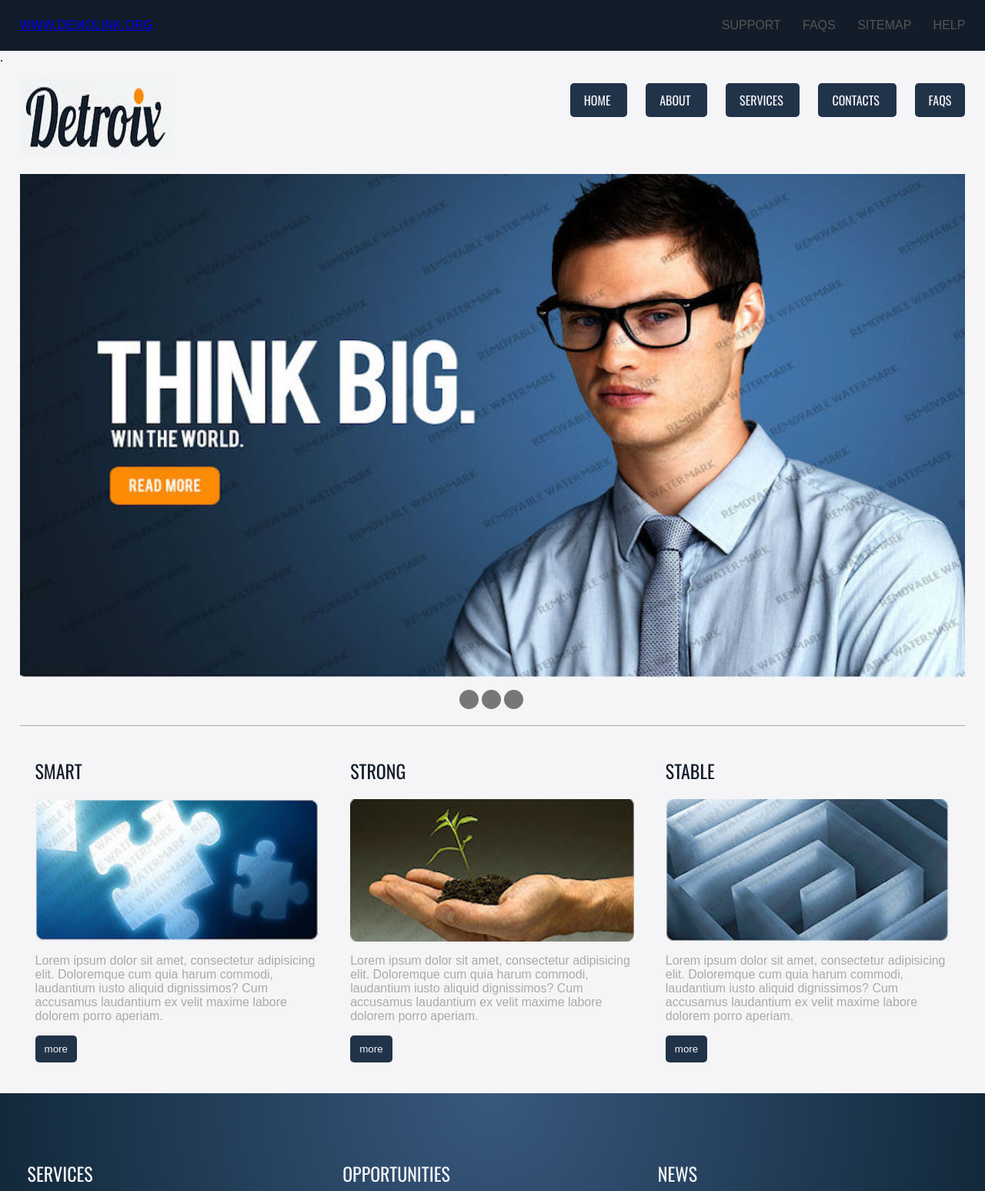
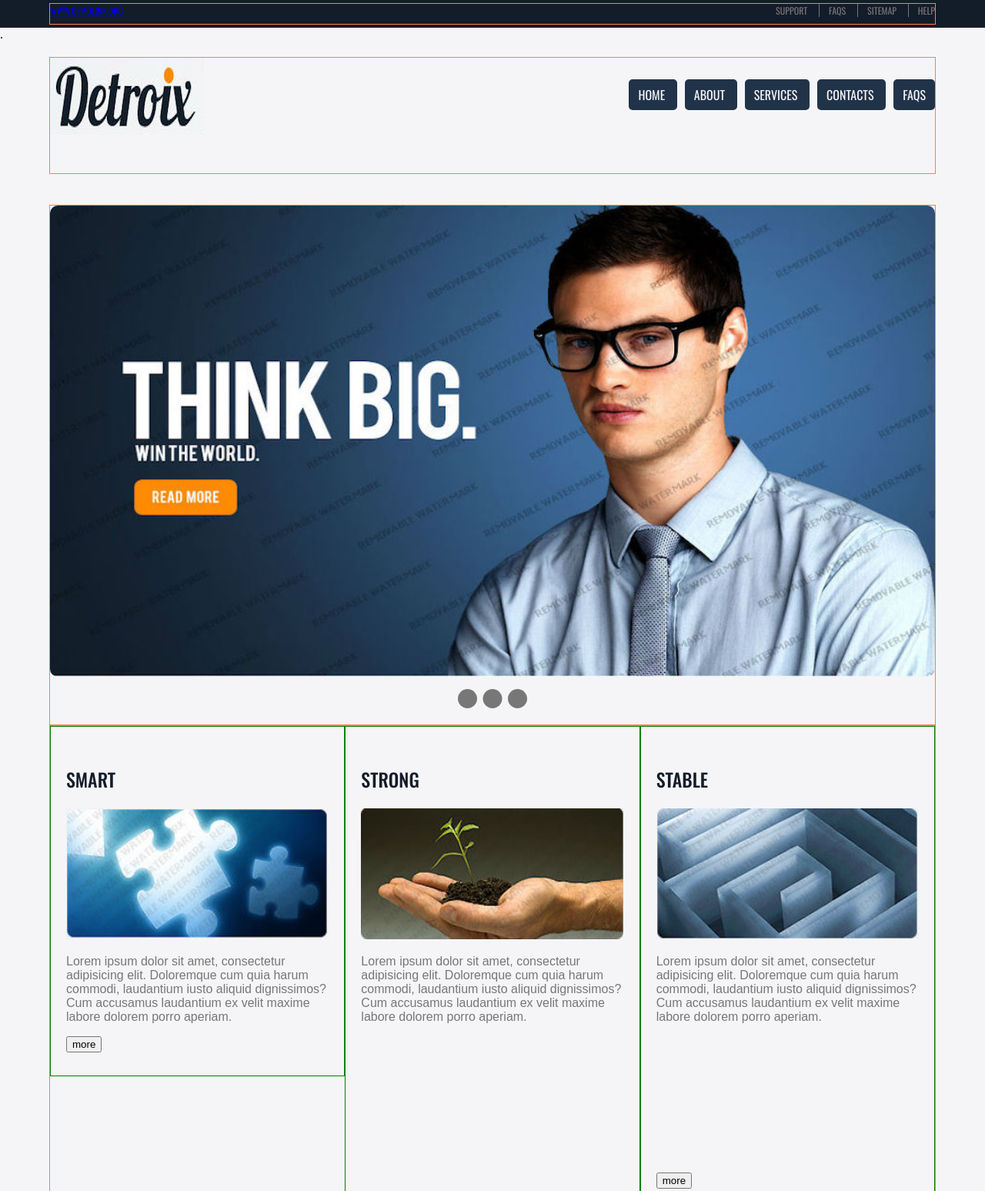
Before and after one commit to paypay28/Detroix, a plain HTML site: page index.html in a window 1280 px wide. Shown: the top 1547 px of the page at 77% size. Drawn offline with nearby package versions, Linux system fonts and the light colour scheme.

Commit message:
completed styled2css

```diff
--- a/css/style.css
+++ b/css/style.css
@@ -47,7 +47,7 @@ body{
     /* border-right: 1px soild #aaa; */
 }
 
-.content-box:nth-child(3){
+.content-box:nth-child(3) {
     /* border-right: none; */
 }
 .content-heading{
--- /dev/null
+++ b/css/style2.css
@@ -0,0 +1,227 @@
+/*
+using margin padding float to design template
+ */
+:root{
+ --btnColor:#213349;
+ --date1:#be8442;
+ --date2:#bc6142;
+ --date3:#bd425e;
+ --footerSec2:#0b1016;
+ --font1:"Oswald", sans-serif;
+ --grad:radial-gradient(
+     at top center,
+     #38587e,
+     #031620
+ );
+ --prim:#131c29;
+ --sec:#ff8901;
+ --tert:#f5f5f7;
+}
+
+
+*{box-sizing: border-box;}
+
+/* tag names*/
+
+body{
+    margin: 0;
+    padding: 0;
+    background-color: var(--tert);
+}
+
+/* classes */
+
+.container{
+    margin: 0 auto;
+    width: 90%;
+    border:1px solid coral;
+}
+
+.content-box{
+    position: absolute;
+    padding: 30px 20px;
+    width: calc(100%/3);
+    border: 1px solid green;
+}
+
+.content-heading{
+    color: var(--prim);
+    font-family: var(--font1);
+    font-size: calc(36x+(56-36)*((100vw-300px)/(1600-300)));
+    font-weight: 500;
+    text-transform: uppercase;
+}
+
+.content-img{
+    width: 100%;
+}
+.content-mini-box{
+    position: relative;
+    width: 100%;
+    height: 550px;
+}
+
+.content-mini-box .more-btn {
+    position: absolute;
+    bottom: 0;
+}
+.content-text{
+    color: #777;
+    font-family: sans-serif;
+}
+
+.hero-img{
+    display: block;
+    width: 100%;
+    border-radius: 10px;
+}
+
+.hs1-item{
+    display: inline;
+    padding: 0 12px;
+    border-right: 1px solid#777;
+}
+
+.hs1-item:last-child{
+    padding-right:0;
+    border: none;
+}
+
+.hs1-link{
+    color: #777;
+    text-decoration: none;
+}
+
+.hs2-item{
+    display: inline;
+    margin-right: 10px;
+    padding: 8px 12px;
+    font-family:var(--font1);
+    text-transform: uppercase;
+    background-color: var(--btnColor);
+    border-radius: 5px;
+}
+
+
+.hs2-item:hover{
+    background-color: var(--sec);
+}
+
+.hs2-item:last-child{
+    margin-right: 0;
+}
+.hs2-link{
+    color: var(--tert);
+    text-decoration: none;
+}
+
+.slider{
+    position:absolute;
+    width: 25px;
+    height: 25px;
+    background-color: #777;
+    border-radius: 50%;
+}
+
+.slider:hover{
+    background-color: var(--sec);
+}
+
+.slider:nth-child(2){
+    left: 50%;
+    transform: translate(-50%);
+}
+
+.slider:nth-child(3){
+    right: 0;
+
+}
+
+.sliders{
+    position: relative;
+    margin: 16px auto;
+    width: 90px;
+    height: 30px;
+    /* border: 1px solid orange; */
+}
+
+.visually-hidden{
+    display: none;
+}
+
+/* ids */
+
+#headerSection1{
+    width: 100%;
+    padding: 4px 0;
+    background-color: var(--prim);
+}
+
+#headerSection2{
+    width: 100%;
+    padding: 20px 0 40px;
+}
+
+#hs1List, #hs1Text{
+    width: 50%;
+    position: absolute;
+    font-family: var(--font1);
+    font-size: 12px;
+    text-transform: uppercase;
+    /* border:1px solid gray ; */
+}
+#hs1List{
+    top: 0;
+    right: 0;
+    margin: 0;
+    padding-left:0;
+    text-align: right;
+    list-style-type:none;
+}
+
+
+#hs1Row{
+    position: relative;
+    width: 100%;
+    height: 26px;
+}
+
+#hs2Row{
+    position: relative;
+    width: 100%;
+    height: 150px;
+}
+
+#hs1Text{
+    margin: 0;
+}
+
+#hs2List{
+    padding-left: 0;
+    text-align: right;
+    list-style-type: none;
+}
+#logo, #topNav{
+    position: absolute;
+    margin: 0;
+    width: 50%;
+    /* border: 1px solid orange; */
+}
+
+#ms2Row{
+    position: relative;
+    width: 100%;
+    height: 620px;
+}
+
+#stable{
+    right: 0;
+}
+#strong{
+    left: calc(100%/3);
+}
+
+#topNav {
+    top: 20px;
+    right:0;
+}
--- a/index.html
+++ b/index.html
@@ -6,14 +6,15 @@
     <link rel="preconnect" href="https://fonts.googleapis.com">
     <link rel="preconnect" href="https://fonts.gstatic.com" crossorigin>
     <link href="https://fonts.googleapis.com/css2?family=Oswald:wght@200..700&display=swap" rel="stylesheet">
-    <link rel="stylesheet" href="css/style.css">
+    <!--<link rel="stylesheet" href="css/style.css"> -->
+    <link rel="stylesheet" href="css/style2.css">
     <title>Detroix</title>
 </head>
 <body>
     <header class="header" id="header">
         <section class="section" id="headerSection1">
             <div class="container">
-                <div class="row">
+                <div class="row" id="hs1Row">
                     <p id="hs1Text">
                         <a href="#" class="hs-link">www.demolink.org</a>
                     </p>
@@ -31,13 +32,13 @@
                             <a href="#" class="hs1-link">help</a>
                         </li>
                     </ul>
-                    <div class="clear"></div>
+                    <!-- <div class="clear"></div> -->
                 </div>
             </div>
         </section>.
         <section class="section" id="headerSection2">
             <div class="container">
-                <div class="row">
+                <div class="row" id="hs2Row">
                     <h1 id="logo">
                         <img src="images/logo.jpg" alt="Detroix Logo" class="logo-img"/>
                         <span class="visually-hidden">detroix</span>
@@ -62,7 +63,7 @@
                             </li>
                         </ul>
                     </nav>
-                    <div class="clear">
+                    <!-- <div class="clear"> -->
 
                     </div>
                 </div>
@@ -83,23 +84,31 @@
         </section>
         <section class="section" id="mainsection2">
             <div class="container">
-                <div class="row">
+                <div class="row" id="ms2Row">
                     <div class="content-box" id="smart">
+                        <div class="content-minibox">
                             <h2 class="content-heading">smart</h2>
                             <img src="images/smart.jpg" alt="puzzle piece" class="content-img"/>
                             <p class="content-text">Lorem ipsum dolor sit amet, consectetur adipisicing elit. Doloremque cum quia harum commodi, laudantium iusto aliquid dignissimos? Cum accusamus laudantium ex velit maxime labore dolorem porro aperiam.</p>
                             <button class="more-btn">more</button>
                         </div>
-                    <div class="content-box" id="strong"><h2 class="content-heading">strong</h2>
+                    </div>
+                    <div class="content-box" id="strong">
+                        <h2 class="content-heading">strong</h2>
+                        <div class="content-mini-box">
                             <img src="images/strong.jpg" alt="a man holding a plant" class="content-img"/>
                             <p class="content-text">Lorem ipsum dolor sit amet, consectetur adipisicing elit. Doloremque cum quia harum commodi, laudantium iusto aliquid dignissimos? Cum accusamus laudantium ex velit maxime labore dolorem porro aperiam.</p>
                             <button class="more-btn">more</button></div>
-                    <div class="content-box" id="stable"><h2 class="content-heading">stable</h2>
+                        </div>
+                    <div class="content-box" id="stable">
+                        <div class="content-mini-box">
+                            <h2 class="content-heading">stable</h2>
                             <img src="images/stable.jpg" alt="a maze" class="content-img"/>
                             <p class="content-text">Lorem ipsum dolor sit amet, consectetur adipisicing elit. Doloremque cum quia harum commodi, laudantium iusto aliquid dignissimos? Cum accusamus laudantium ex velit maxime labore dolorem porro aperiam.</p>
                             <button class="more-btn">more</button>
                         </div>
-                    <div class="clear"></div>
+                        </div>
+                    <!-- <div class="clear"></div> -->
                 </div>
             </div>
         </section>
@@ -170,7 +179,7 @@
                                     </h3>
                                     <p class="news-text">Lorem ipsum dolor sit amet consectetur adipisicing elit. Repellat, amet.</p>
                                 </div>
-                                <div class="clear"></div>
+                                <!-- <div class="clear"></div> -->
                             </li>
                             <li class="news-item">
                                 <div class="date-div" id="dateDiv2">
@@ -182,7 +191,7 @@
                                     </h3>
                                     <p class="news-text">Lorem ipsum dolor sit amet consectetur adipisicing elit. Repellat, amet.</p>
                                 </div>
-                                <div class="clear"></div>
+                            <!-- <div class="clear"></div> -->
                             </li>
                             <li class="news-item">
                                 <div class="date-div" id="dateDiv3">
@@ -195,12 +204,12 @@
                                     </h3>
                                     <p class="news-text">Lorem ipsum dolor.</p>
                                 </div>
-                                <div class="clear"></div>
+                                <!-- <div class="clear"></div> -->
                             </li>
                         </ul>
                         <button class="more-btn">more</button>
                     </div>
-                    <div class="clear"></div>
+                    <!-- <div class="clear"></div> -->
                 </div>
             </div>
         </section>
```
Lines whose indentation alone changed are shown as unchanged.
